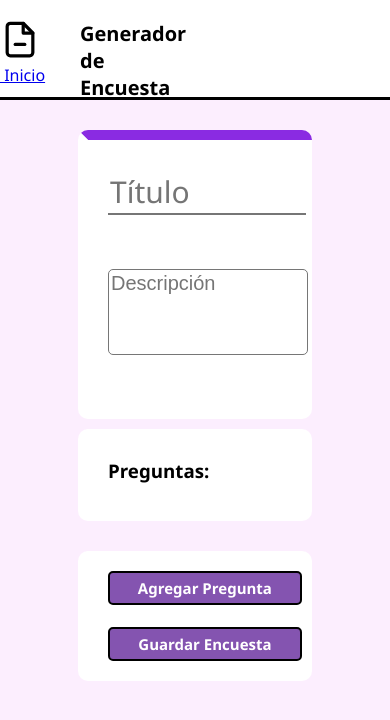
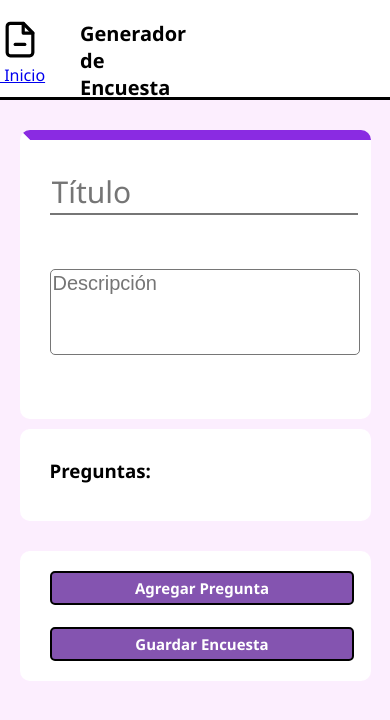
Before and after one commit to VictorMGCYT/GeneradorEncuestas, a PHP site: page /frontend/generador2.php in a window 390 px wide. Shown: the top 720 px of the page. Run offline with PHP 8.4, Linux system fonts and the light colour scheme; the visitor is signed in with stand-in values (Sample User, id 1).

Commit message:
responsividad

```diff
--- a/frontend/css/styleGenerador.css
+++ b/frontend/css/styleGenerador.css
@@ -239,3 +239,22 @@ body {
     border-color: #ccc;
     font-size: 17px;
 }
+
+@media (max-width: 700px) {
+    .questions {
+        width: 90%;
+    }
+
+    .encabezado {
+        width: 90%;
+    }
+
+    .btnAdd {
+        width: 90%;
+    }
+
+    .question {
+        width: 90%;
+    }
+
+}
--- a/frontend/css/stylelogin.css
+++ b/frontend/css/stylelogin.css
@@ -5,7 +5,7 @@ body {
     align-items: center;
     height: 100vh;
     margin: 0;
-    background-color: #f4cef0;
+    background-color: #ccc;
 }
 
 .container {
```
Also changed, not shown: frontend/css/styleVista.css (+11 -0 lines).
